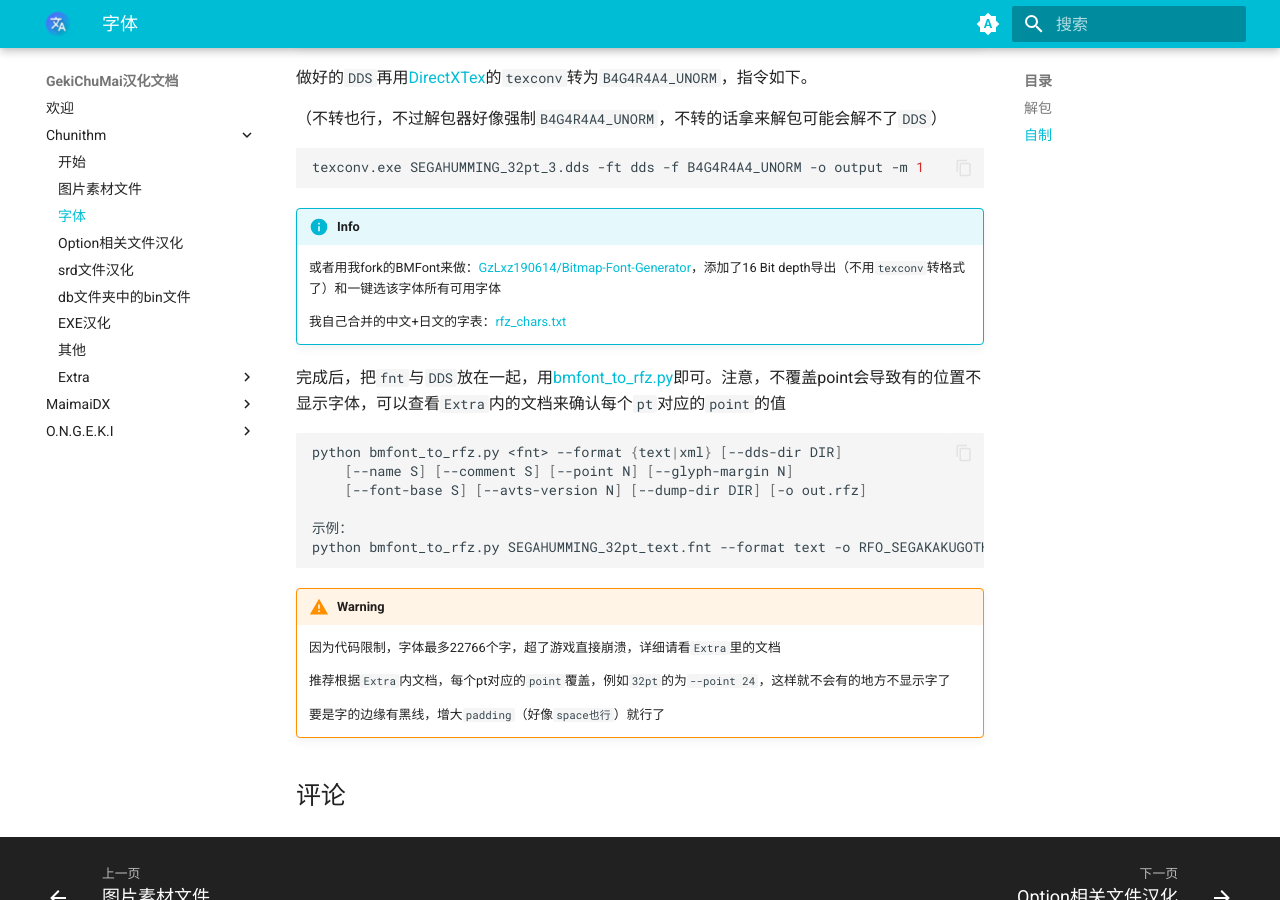
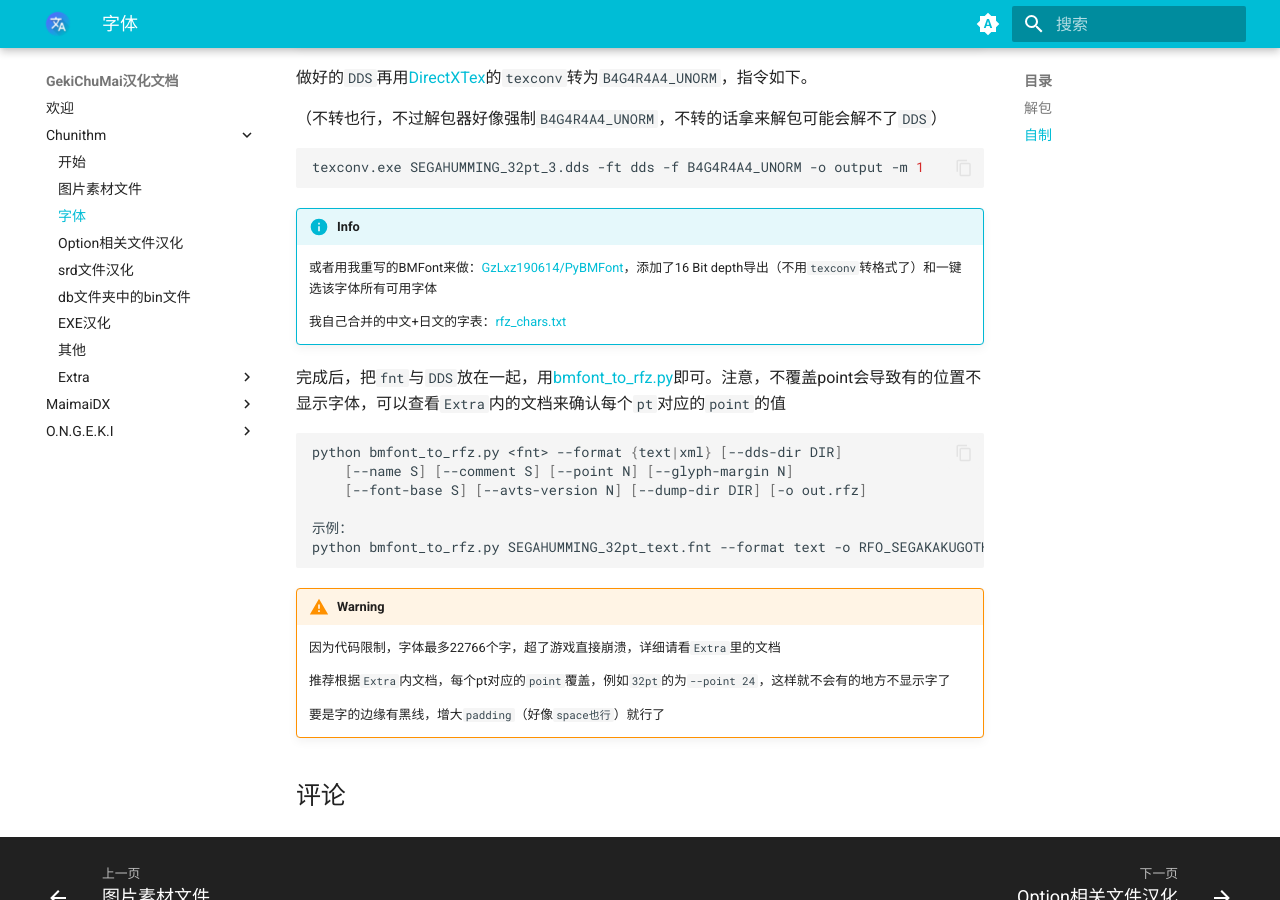
Before and after one commit to GzLxz190614/GekiChuMaiLocalizedDocument, an MkDocs documentation site: the page built from docs/Chunithm/2.font.md, in a window 1280 px wide and 900 px high, scrolled down 817 px. Built offline with MkDocs 1.6.1 and Material for MkDocs 9.7.7, drawn with Linux system fonts in a browser that asks for light colours; comment, search, counter and statistics services are not loaded.

Commit message:
更新pybmfont

```diff
--- a/docs/Chunithm/2.font.md
+++ b/docs/Chunithm/2.font.md
@@ -40,7 +40,7 @@ texconv.exe SEGAHUMMING_32pt_3.dds -ft dds -f B4G4R4A4_UNORM -o output -m 1
 
 !!! info
 
-    或者用我fork的BMFont来做：[GzLxz190614/Bitmap-Font-Generator](https://github.com/GzLxz190614/Bitmap-Font-Generator)，添加了16 Bit depth导出（不用`texconv`转格式了）和一键选该字体所有可用字体
+    或者用我重写的BMFont来做：[GzLxz190614/PyBMFont](https://github.com/GzLxz190614/PyBMFont)，添加了16 Bit depth导出（不用`texconv`转格式了）和一键选该字体所有可用字体
 
     我自己合并的中文+日文的字表：[rfz_chars.txt](.\files\rfz\rfz_chars.txt)
 
```
